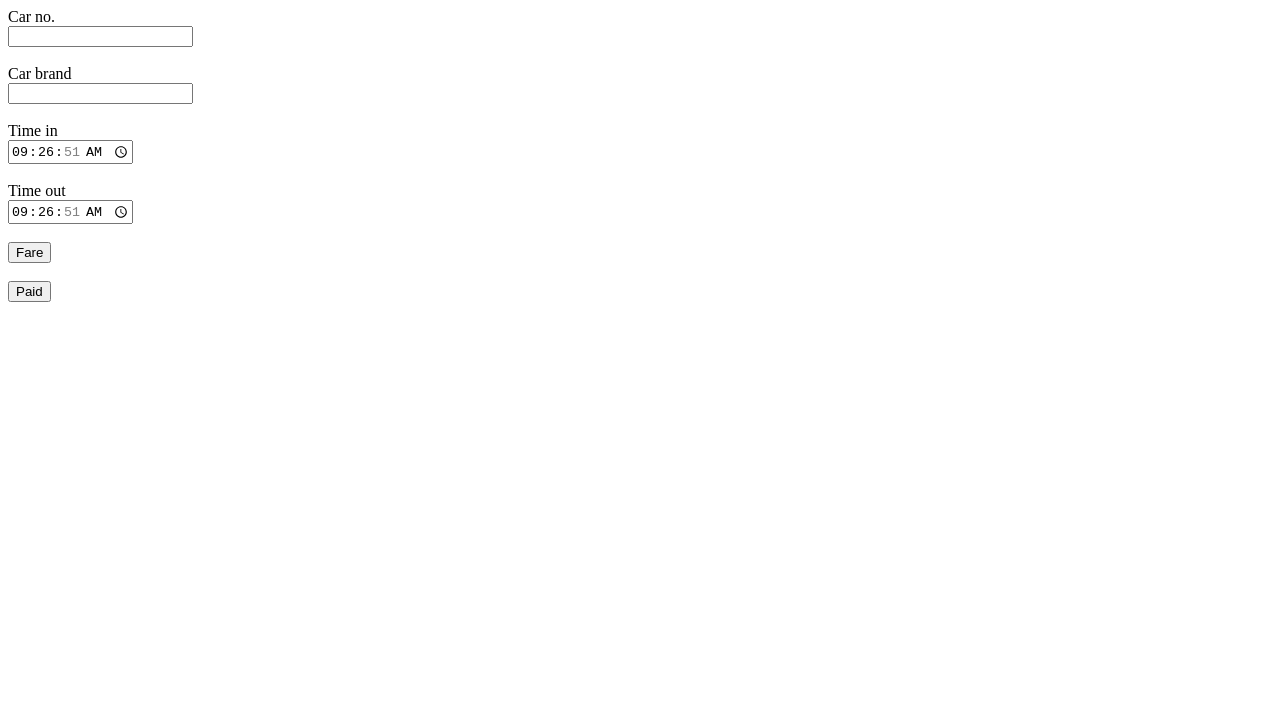
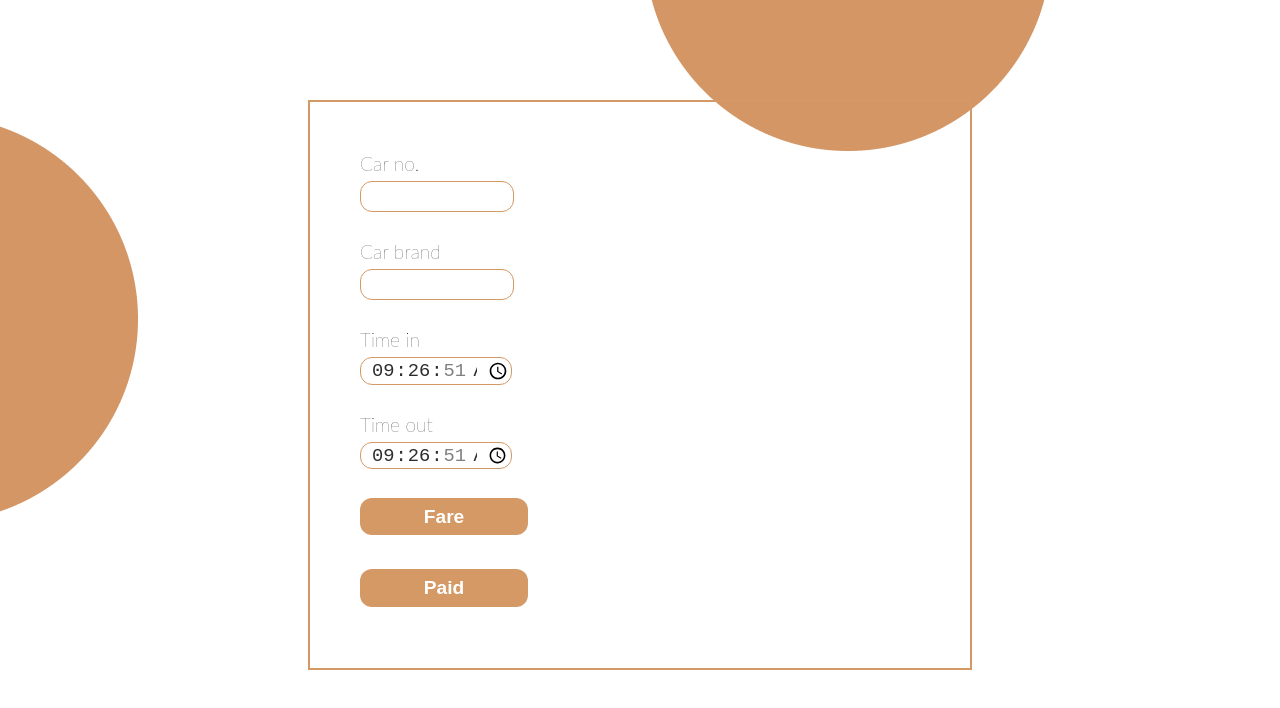
Before and after one commit to DevSwaika99/Authorised-Parking-Payment-Portal, a plain HTML site: page parking.html in a window 1280 px wide. Drawn offline with nearby package versions, Linux system fonts and the light colour scheme.

Commit message:
added css

```diff
--- a/parking.html
+++ b/parking.html
@@ -8,20 +8,82 @@
     <script src="https://ajax.googleapis.com/ajax/libs/jquery/3.5.1/jquery.min.js"></script>
 
     <style>
+        body {
+            background-image: url(IMAGES/BACKGROUND.png);
+            font-family: "lato",sans-serif;
+        }
+
         th,tr,td{
-            border:1px black solid;
+            border:2px #D49965 solid;
+            padding: 10px;
+        }
+
+        th {
+            background-color: #D49965;
         }
 
         .table{
             display: none;
+            color: black;
         }
+
+        .data {
+            border: #D49965 2px solid;
+            margin-top: 100px;
+            margin-left: 300px;
+            margin-right: 300px;
+            padding: 50px;
+            font-size: 120%;
+            font-weight: 100;
+        }
+
+        input{
+            width: 25%;
+            height: 25%;
+            margin: 1% 3% 1% 0%;
+            border-radius: 12px;
+            padding-left: 10px;
+            font-weight: 100;
+            font-size: 120%;
+            color: rgb(46, 45, 45);
+            border: 1px solid #D49965;
+        }
+
+        .calc_fare,
+        .pay {
+            padding:1%;
+            border-radius: 12px;
+            border: none;
+            font-size: 100%;
+            font-weight: 600;
+            width: 30%;
+            color: #fff;
+        }
+
+        .calc_fare,
+        .pay {
+            background-color: #D49965;
+            margin: 0% 3% 2% 0%;
+            border: 2px solid transparent;
+            transition: all 0.3s ease-in;
+        }
+
+        .calc_fare:hover,
+        .pay:hover{
+            background-color: #fff;
+            border: 2px solid #D49965;
+            color: #D49965;
+        }
+
+
+
     </style>
 
 
 </head>
 <body>
 
-    <div>
+    <div class="data">
 
         <label for="">Car no.</label><br>
         <input type="text" class="car_no"><br><br>
@@ -41,9 +103,8 @@
     </div>
 
     <br>
-
-    <div class="table">
-
+    <div class="table_container">
+        <div class="table"></div>
     </div>
 
 </body>
```
